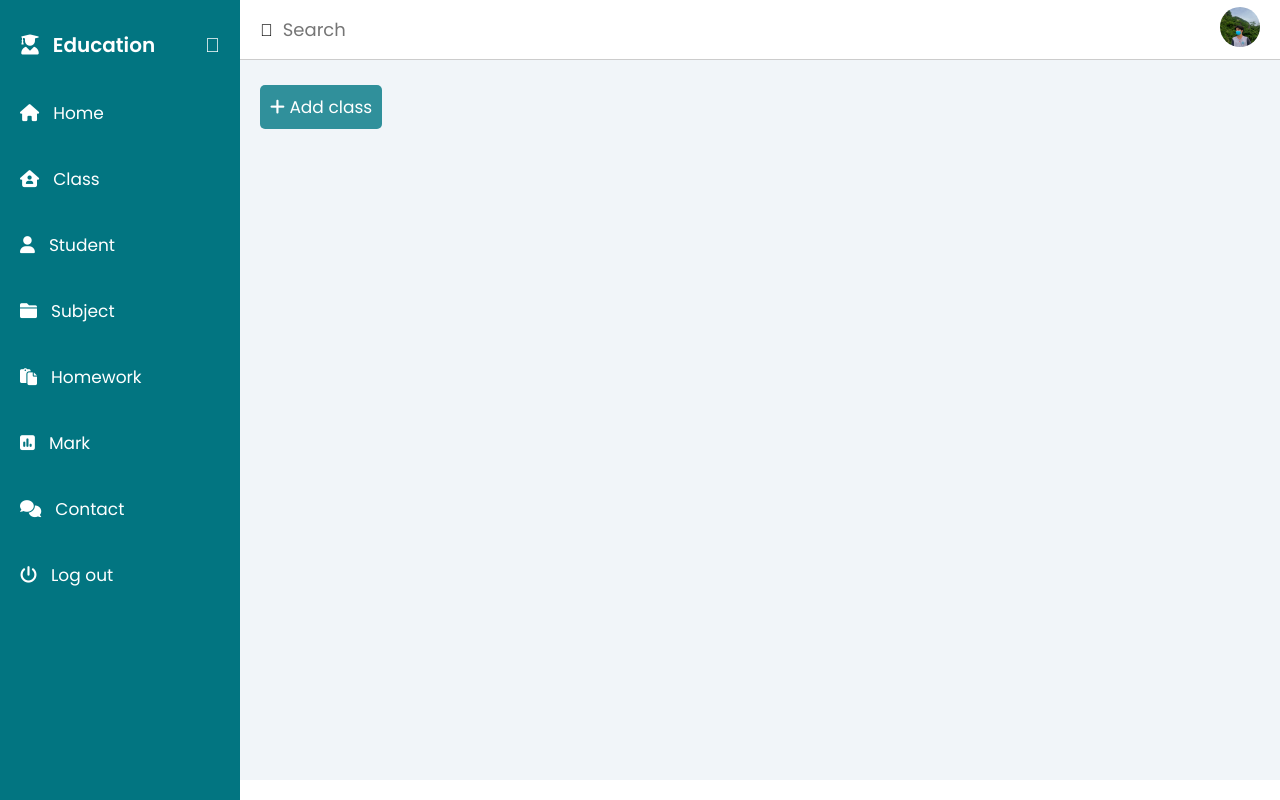
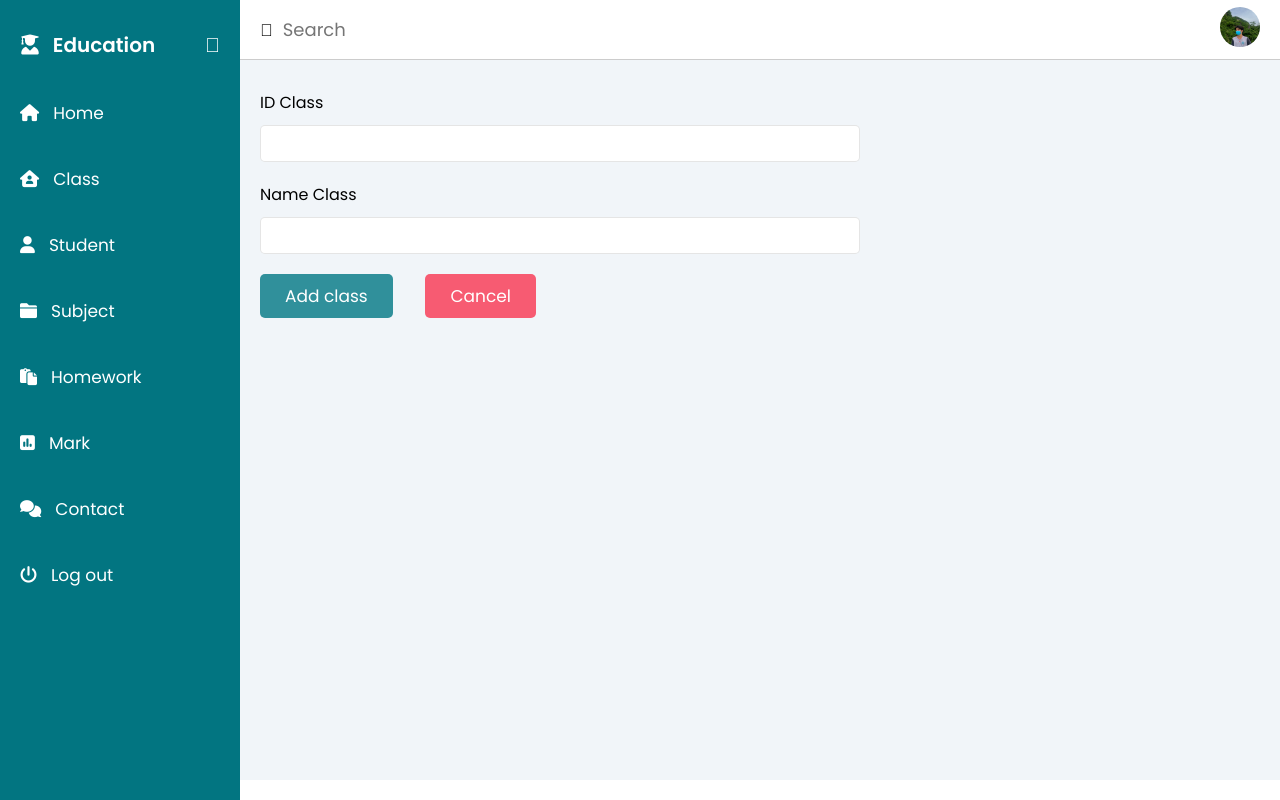
Before and after one commit to Archiroo/CongNgheWeb, a PHP site: page /CongNgheWeb/teacher/connect_database/add_class.php in a window 1280 px wide. Run offline with PHP 8.4, Linux system fonts and the light colour scheme; some libraries are stand-ins or nearby versions.

Commit message:
thêm form add class

```diff
--- a/teacher/class.php
+++ b/teacher/class.php
@@ -4,6 +4,9 @@
 ?>
     <main>
         <a href="connect_database/add_class.php" class="btn btn-add"><i class="fas fa-plus"></i> Add class</a>
+        <div>
+            <!-- <h2 style="font-weight: 400; color:green; margin-top: 2rem;">Thêm thành công!</h2> -->
+        </div>
         <section class="recent">
             <div class="activity-grid">
                 <div class="activity-card">
--- a/teacher/connect_database/add_class.php
+++ b/teacher/connect_database/add_class.php
@@ -3,9 +3,18 @@
     include('search_database.php');
 ?>
     <main>
-        <a href="connect_database/add_class.php" class="btn btn-add"><i class="fas fa-plus"></i> Add class</a>
-
-
+        <form action="" method="POST" class="register">
+            <div class="form-group first-span">
+                <span>ID Class</span>
+                <input type="text" class="form-control" name="username">
+            </div>
+            <div class="form-group">
+                <span>Name Class</span>
+                <input type="text" class="form-control" name="position">
+            </div>
+            <input type="submit" name="submit_add" value="Add class" class="btn btn-add btn-add-connect">
+            <input type="submit" name="submit_cancel" value="Cancel" class="btn btn-add btn-add-connect">
+        </form>
 <?php
     include('footer_database.php');
 ?>
--- a/teacher/css/teacher.css
+++ b/teacher/css/teacher.css
@@ -2,8 +2,9 @@
 :root{
     --blue: #468acf;
     --drak-blue: #1c78d4;
+    --cancel:  #f75b72;
     --rose: #ff4e68;
-    --rose-hover: #f33f5a;
+    --cancel-hover: #f7697e;
     --black: #444;
     --border: 0.1rem solid rgba(0,0,0,0.1);
     --border-hover: 0.1rem solid var(--black);
@@ -63,6 +64,17 @@ html{
 }
 .delete-icon:hover{
     color: var(--btn-add);
+}
+.btn-add-connect{
+    margin-top: 0;
+    padding: 0.9rem 2.5rem;
+}
+.btn-add-connect:last-child{
+    background-color: var(--cancel);
+    margin-left: 3rem;
+}
+.btn-add-connect:last-child:hover{
+    background-color: var(--cancel-hover);
 }
 /*SIDEBAR*/
 #sidebar-toggle{
@@ -365,8 +377,32 @@ tbody tr:nth-child(even) { /*xen kẽ*/
     font-size: 1.7rem;
 }
 
-
-
+/* FORM THÊM */
+.register .form-group span{
+    font-size: 1.6rem;
+}
+.register .first-span{
+    margin-top: 2rem;
+}
+.register .form-group input{
+    display: block;
+    font-size: 1.6rem;
+    padding: 0.5rem;
+    min-width: 60rem;
+    border-radius: 0.5rem;
+    margin: 1rem 0 2rem 0;
+    background: #fff;
+    border: var(--border);
+}
+select{
+    font-size: 1.6rem;
+    padding: 0.5rem;
+    min-width: 60rem;
+    border-radius: 0.5rem;
+    margin: 1rem 0 2rem 0;
+    background: #fff;
+    border: var(--border);
+}
 
 
 
```
